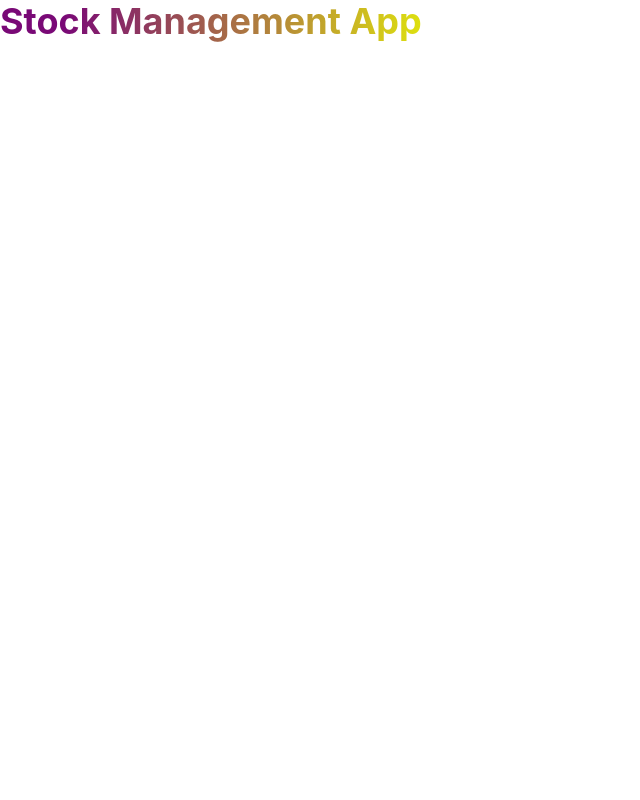
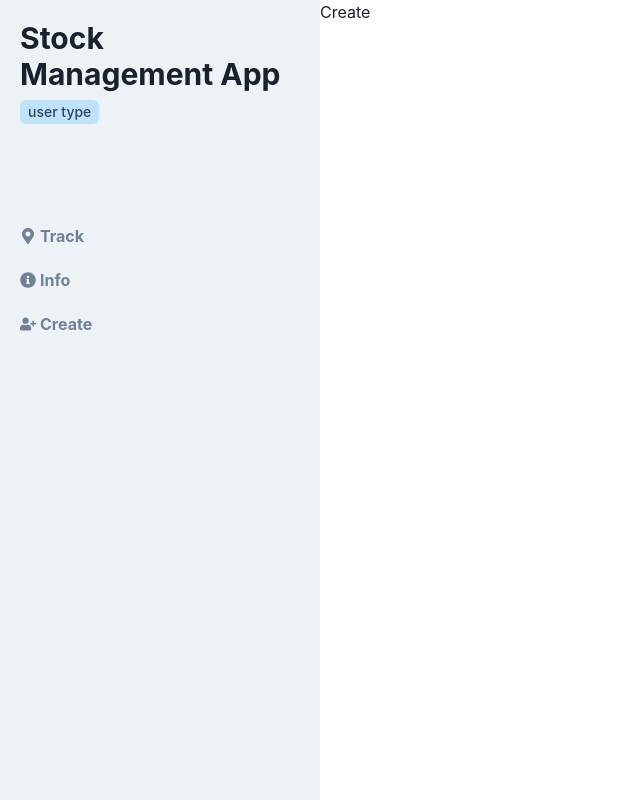
Before and after one commit to wsalas19/inventory-project, a React (Vite) app in the folder client/: page /create in a window 1280 px wide. Shown: the whole page, without its empty margins (0-640 px from the left). Built offline with nearby package versions, Linux system fonts and the light colour scheme.

Commit message:
backend done, started routing con client

```diff
--- a/client/package.json
+++ b/client/package.json
@@ -16,7 +16,7 @@
     "react": "^18.2.0",
     "react-dom": "^18.2.0",
     "react-icons": "^4.7.1",
-    "react-router-dom": "^6.8.1"
+    "react-router-dom": "^6.8.2"
   },
   "devDependencies": {
     "@types/react": "^18.0.27",
--- a/client/src/App.jsx
+++ b/client/src/App.jsx
@@ -1,12 +1,24 @@
 import { Heading } from "@chakra-ui/react";
 import { useState } from "react";
+import { Route, Routes } from "react-router-dom";
+import Create from "./components/Create";
+import Info from "./components/Info";
+import Login from "./components/Login";
+import Nav from "./components/Nav";
+import Track from "./components/Track";
 
 import "./styles/App.css";
 
 function App() {
 	return (
 		<div className="App">
-			<Heading className="heading">Stock Management App</Heading>
+			<Nav />
+			<Routes>
+				<Route index element={<Track />} />
+				<Route path="/info" element={<Info />} />
+				<Route path="/create" element={<Create />} />
+				<Route path="/login" element={<Login />} />
+			</Routes>
 		</div>
 	);
 }
--- /dev/null
+++ b/client/src/components/Create.jsx
@@ -0,0 +1,7 @@
+import React from "react";
+
+function Create() {
+	return <div>Create</div>;
+}
+
+export default Create;
--- /dev/null
+++ b/client/src/components/Info.jsx
@@ -0,0 +1,7 @@
+import React from "react";
+
+function Info() {
+	return <div>Info</div>;
+}
+
+export default Info;
--- /dev/null
+++ b/client/src/components/Login.jsx
@@ -0,0 +1,7 @@
+import React from "react";
+
+function Login() {
+	return <div>Login</div>;
+}
+
+export default Login;
--- /dev/null
+++ b/client/src/components/Nav.jsx
@@ -0,0 +1,68 @@
+import { Box, Flex, Heading, Tag, Text, VStack } from "@chakra-ui/react";
+import React from "react";
+import { Link } from "react-router-dom";
+import "../styles/App.css";
+import { FaMapMarkerAlt, FaInfoCircle, FaUserPlus } from "react-icons/fa";
+
+function Nav() {
+	return (
+		<>
+			<Box h={"100svh"} w={"25%"} bg={"gray.100"}>
+				<Flex alignItems={"flex-start"} flexDirection={"column"} p={5}>
+					<VStack>
+						<Heading size={"lg"} className="nav-heading">
+							Stock Management App
+						</Heading>
+						<Tag
+							alignSelf={"flex-start"}
+							colorScheme={"blue"}
+							w={"fit-content"}
+						>
+							{"user type"}
+						</Tag>
+					</VStack>
+
+					<VStack alignItems={"flex-start"} spacing={5} mt={"100px"}>
+						<Link to={"/"}>
+							<Text
+								display={"flex"}
+								alignItems={"center"}
+								gap={1}
+								color={"gray.500"}
+								fontWeight={"bold"}
+							>
+								<FaMapMarkerAlt /> Track
+							</Text>
+						</Link>
+						<Link to={"/info"}>
+							<Text
+								display={"flex"}
+								alignItems={"center"}
+								gap={1}
+								color={"gray.500"}
+								fontWeight={"bold"}
+							>
+								<FaInfoCircle />
+								Info
+							</Text>
+						</Link>
+						<Link to={"/create"}>
+							<Text
+								display={"flex"}
+								alignItems={"center"}
+								gap={1}
+								color={"gray.500"}
+								fontWeight={"bold"}
+							>
+								<FaUserPlus />
+								Create
+							</Text>
+						</Link>
+					</VStack>
+				</Flex>
+			</Box>
+		</>
+	);
+}
+
+export default Nav;
--- /dev/null
+++ b/client/src/components/Track.jsx
@@ -0,0 +1,7 @@
+import React from "react";
+
+function Track() {
+	return <div>Track</div>;
+}
+
+export default Track;
--- a/client/src/styles/App.css
+++ b/client/src/styles/App.css
@@ -1,15 +1,8 @@
-.heading {
-	background-image: linear-gradient(
-		90deg,
-		rgba(121, 9, 118, 1) 5%,
-		rgba(236, 255, 0, 1) 37%,
-		rgba(238, 217, 38, 1) 64%,
-		rgba(252, 0, 255, 1) 93%
-	);
-	background-size: cover;
-	background-clip: text;
-	-webkit-background-clip: text;
-	-moz-background-clip: text;
-	-webkit-text-fill-color: transparent;
-	-moz-text-fill-color: transparent;
+@import url("https://fonts.googleapis.com/css2?family=Jost:wght@500&display=swap");
+
+.nav-heading {
+	font-family: "Jost", sans-serif;
 }
+.App {
+	display: flex;
+}
```
Also changed, not shown: 2 other files (tests, documents, lock files or other folders).
